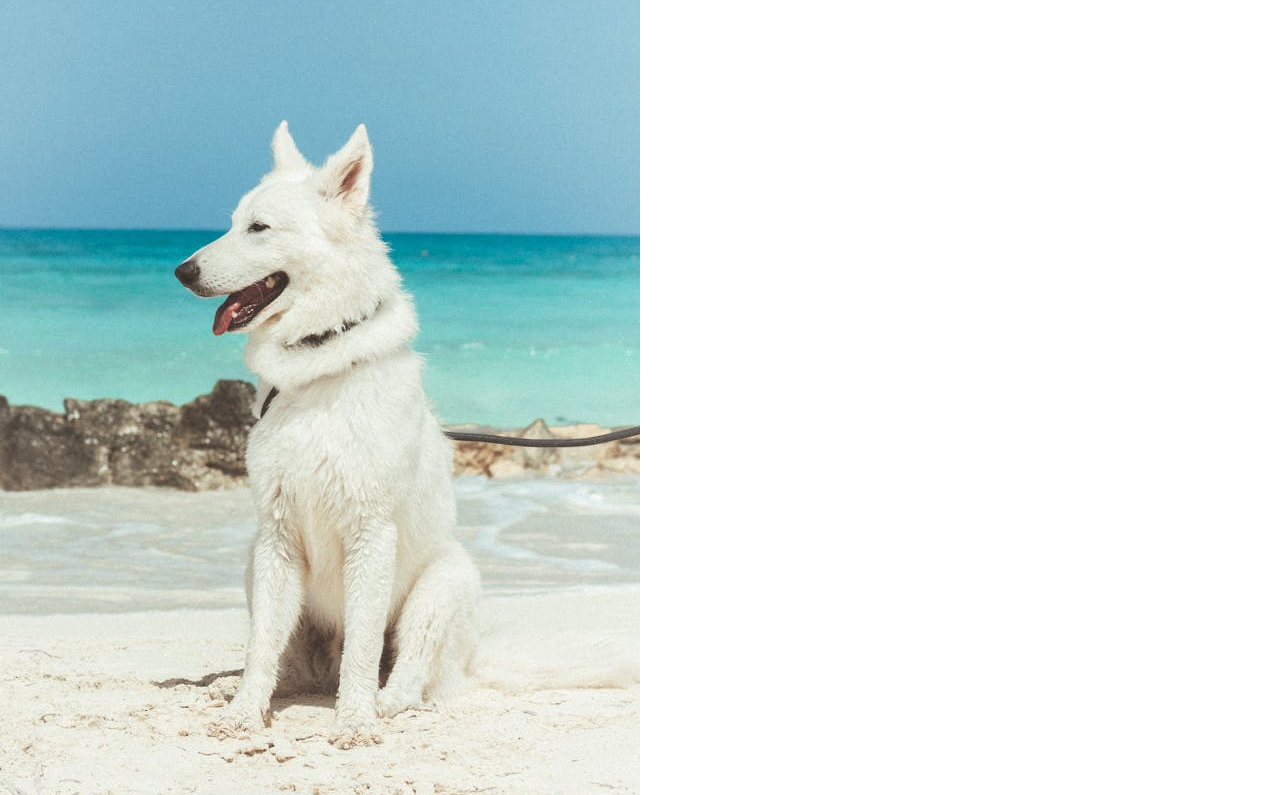
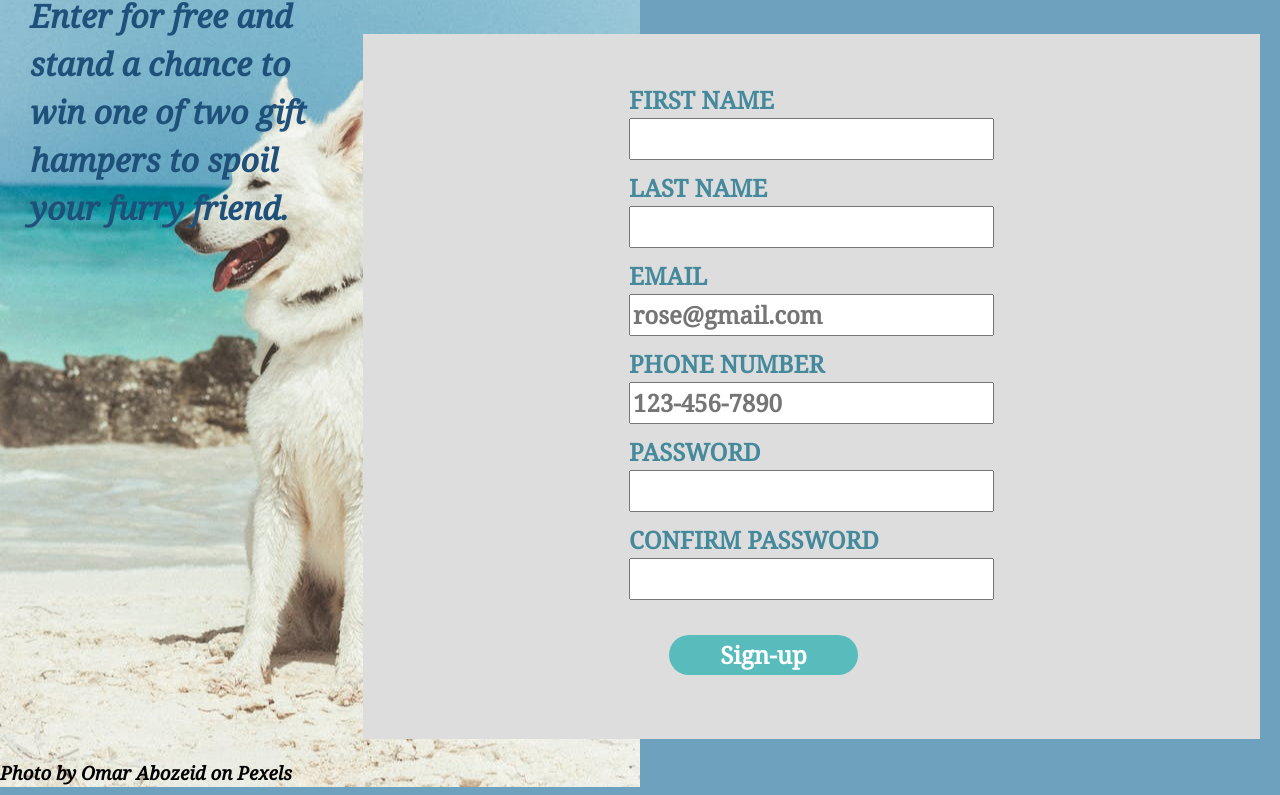
Before and after one commit to raysu929/Odin-Sign-up-Form, a plain HTML site: page index.html in a window 1280 px wide. Shown: the part 86-881 px from the top of the page. Drawn offline with Linux system fonts and the light colour scheme; files whose address does not match are found by name.

Commit message:
Put image as background in css, style page accordingly and use regex in html inputs.

```diff
--- a/index.html
+++ b/index.html
@@ -7,6 +7,52 @@
   <link rel="stylesheet" href="styles.css">
 </head>
 <body>
-  <img src="/background-image.jpg" alt="Happy fluffy white dog sitting on the sand at the beach">
+<div class="container">
+<div>
+  <div class="text">
+    <p>Win a pet hamper!</p>
+  <p>Enter for free and stand a chance to win one of two gift hampers to spoil your furry friend.</p>
+  </div>
+  </div>
+    <div class="items">
+    <form action="submit" method="post">
+      <div>
+        <label for="name">FIRST NAME
+    <input type="text" name="name" id="name" pattern="[A-Za-z]{2,}" required />
+    </label>
+    </div>
+    <div>
+      <label for="last">LAST NAME
+      <input type="text" name="last" id="last" pattern="[A-Za-z]{2,}" required />
+      </label>
+    </div>
+        <div>
+      <label for="email">EMAIL
+      <input type="email" name="email" id="email" pattern="[a-z0-9._%+-]+@[a-z0-9.-]+\.[a-z]{2,}$" placeholder="rose@gmail.com" required />
+      </label>
+    </div>
+    <div>
+      <label for="number">PHONE NUMBER
+      <input type="tel" name="number" id="number" pattern="\d{3}-\d{3}-\d{4}" placeholder=123-456-7890 required />
+      </label>
+    </div>
+       <div>
+      <label for="password">PASSWORD
+      <input type="password" name="password" id="password"
+      title="Must contain at least 8 characters, including one letter and one number" required />
+      </label>
+    </div>
+        <div>
+      <label for="confirm-password">CONFIRM PASSWORD
+      <input type="password" name="confirm-password" id="confirm-password" required />
+      </label>
+    </div>
+        <button type="submit">Sign-up</button>
+  </div>
+  </div>
+</div>
+  </form>
+    <h3 class="credit">Photo by Omar Abozeid on Pexels</h3>
+
 </body>
 </html>
--- a/styles.css
+++ b/styles.css
@@ -33,6 +33,11 @@
 body {
   line-height: 1.5;
   -webkit-font-smoothing: antialiased;
+  background-image: url('background-image.jpg');
+    background-size:auto;
+  background-repeat: no-repeat;
+  background-position: left;
+  background-color: rgb(109, 161, 189);
 }
 
 img, picture, video, canvas, svg {
@@ -50,6 +55,13 @@ p, h1, h2, h3, h4, h5, h6 {
 
 p {
   text-wrap: pretty;
+   display: flex;
+  justify-content: center;
+  font-family: 'Noto Serif';
+  font-style: italic;
+  font-weight: bold;
+  font-size: 2rem;
+  color:rgb(30, 80, 122);
 }
 h1, h2, h3, h4, h5, h6 {
   text-wrap: balance;
@@ -58,3 +70,49 @@ h1, h2, h3, h4, h5, h6 {
 #root, #__next {
   isolation: isolate;
 }
+
+.container{
+  display: flex;
+  justify-content: center;
+
+}
+form {
+  background-color: #ddd;
+ color: rgb(69, 137, 156);
+  padding:3vw 20vw;
+  font-weight: bold;
+  font-size: 1.5rem;
+  margin-top: 100px;
+}
+
+.items{
+  display: flex;
+  justify-content: center;
+  font-family: 'Noto Serif';
+  font-style: normal;
+}
+
+.credit{
+ font-family: 'Noto Serif';
+  font-style: italic;
+}
+
+div{
+    margin: 10px;
+}
+
+button{
+  border: none;
+  border-radius: 50px;
+  padding: 2px 4vw;
+  background-color: rgb(88, 188, 188);
+  color: white;
+  cursor: pointer;
+  margin: 25px 50px;
+}
+
+button:hover,
+button:focus{
+  background-color:rgb(27, 74, 100);
+  color: blanchedalmond;
+}
```
